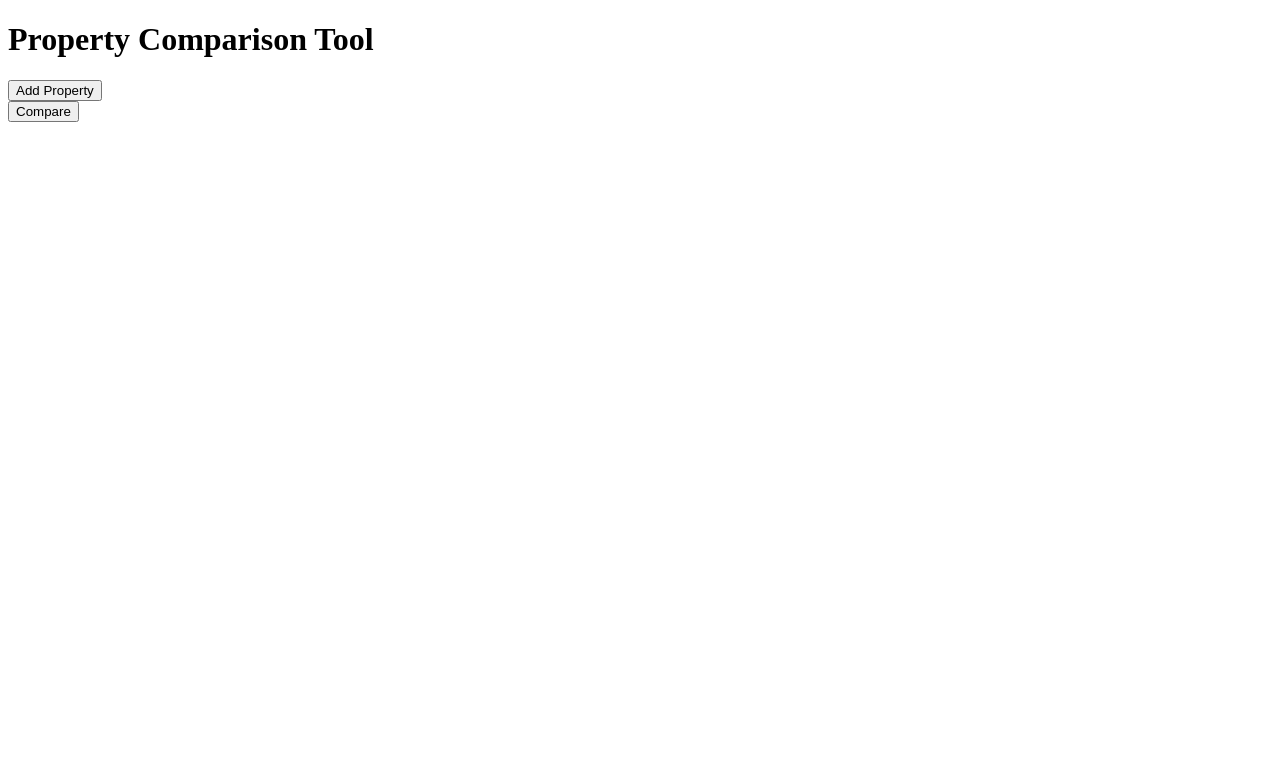
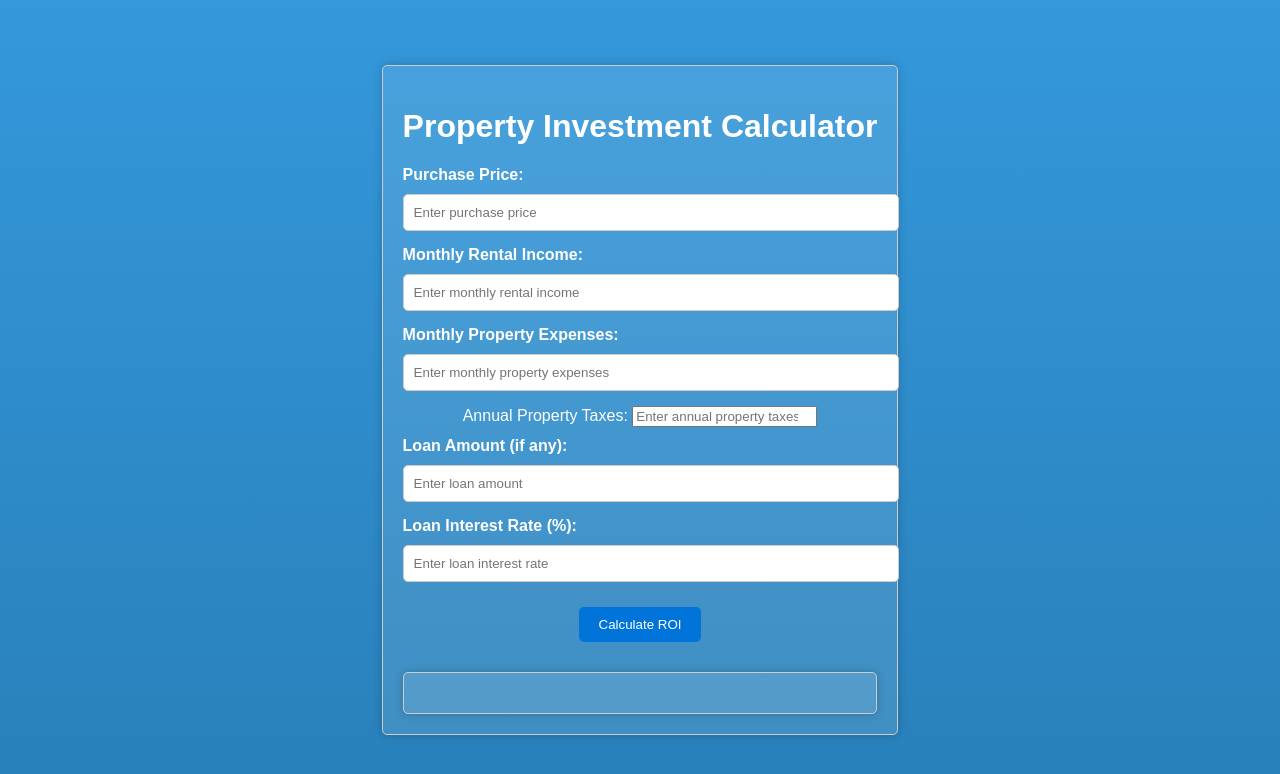
Before and after one commit to pratham5685/property-investment-calculator, a plain HTML site: page index.html in a window 1280 px wide. Drawn offline with Linux system fonts and the light colour scheme.

Commit message:
Update index.html

```diff
--- a/index.html
+++ b/index.html
@@ -1,18 +1,156 @@
 <!DOCTYPE html>
 <html>
 <head>
-    <title>Property Comparison Tool</title>
-    <link rel="stylesheet" type="text/css" href="style.css">
+    <title>Property Investment Calculator</title>
+    <style>
+        body {
+            font-family: Arial, sans-serif;
+            background: linear-gradient(to bottom, #3498db, #2980b9);
+            color: #fff;
+            text-align: center;
+            margin: 0;
+            padding: 0;
+            display: flex;
+            align-items: center;
+            justify-content: center;
+            min-height: 100vh;
+        }
+
+        .container {
+            max-width: 600px;
+            padding: 20px;
+            background: rgba(255, 255, 255, 0.1);
+            border: 1px solid #ccc;
+            border-radius: 5px;
+            box-shadow: 0 0 10px rgba(0, 0, 0, 0.2);
+        }
+
+        .input-container {
+            text-align: left;
+            margin: 10px 0;
+        }
+
+        .input-container label {
+            display: block;
+            font-weight: bold;
+            margin-bottom: 5px;
+        }
+
+        .input-container input {
+            width: 100%;
+            padding: 10px;
+            border: 1px solid #ccc;
+            border-radius: 5px;
+            margin: 5px 0;
+        }
+
+        .button {
+            background: #0074D9;
+            color: #fff;
+            padding: 10px 20px;
+            border: none;
+            border-radius: 5px;
+            cursor: pointer;
+            margin: 10px 0;
+            transition: background-color 0.3s;
+        }
+
+        .button:hover {
+            background: #0056b3;
+        }
+
+        .result-container {
+            text-align: left;
+            margin-top: 20px;
+            padding: 20px;
+            border: 1px solid #ccc;
+            border-radius: 5px;
+            background: rgba(255, 255, 255, 0.1);
+            box-shadow: 0 0 10px rgba(0, 0, 0, 0.2);
+        }
+
+        .result-container h2 {
+            margin-top: 0;
+        }
+    </style>
 </head>
 <body>
     <div class="container">
-        <h1>Property Comparison Tool</h1>
-        <button onclick="addProperty()" class="button">Add Property</button>
-        <div id="properties"></div>
-        <button onclick="compareProperties()" class="button">Compare</button>
-        <div id="comparisonResult" class="comparison-result"></div>
+        <h1>Property Investment Calculator</h1>
+        <div class="input-container">
+            <label for="purchasePrice">Purchase Price:</label>
+            <input type="number" id="purchasePrice" placeholder="Enter purchase price">
+        </div>
+
+        <div class="input-container">
+            <label for="rentalIncome">Monthly Rental Income:</label>
+            <input type="number" id="rentalIncome" placeholder="Enter monthly rental income">
+        </div>
+
+        <div class="input-container">
+            <label for="propertyExpenses">Monthly Property Expenses:</label>
+            <input type="number" id="propertyExpenses" placeholder="Enter monthly property expenses">
+        </div>
+
+        <div class "input-container">
+            <label for="propertyTaxes">Annual Property Taxes:</label>
+            <input type="number" id="propertyTaxes" placeholder="Enter annual property taxes">
+        </div>
+
+        <div class="input-container">
+            <label for="loanAmount">Loan Amount (if any):</label>
+            <input type="number" id="loanAmount" placeholder="Enter loan amount">
+        </div>
+
+        <div class="input-container">
+            <label for="interestRate">Loan Interest Rate (%):</label>
+            <input type="number" id="interestRate" placeholder="Enter loan interest rate">
+        </div>
+
+        <button onclick="calculateROI()" class="button">Calculate ROI</button>
+
+        <div id="result" class="result-container"></div>
     </div>
 
-    <script src="script.js"></script>
+    <script>
+        function calculateROI() {
+            const purchasePrice = parseFloat(document.getElementById("purchasePrice").value);
+            const rentalIncome = parseFloat(document.getElementById("rentalIncome").value);
+            const propertyExpenses = parseFloat(document.getElementById("propertyExpenses").value);
+            const propertyTaxes = parseFloat(document.getElementById("propertyTaxes").value);
+            const loanAmount = parseFloat(document.getElementById("loanAmount").value);
+            const interestRate = parseFloat(document.getElementById("interestRate").value);
+
+            if (isNaN(purchasePrice) || isNaN(rentalIncome)) {
+                document.getElementById("result").innerHTML = "Please enter valid numbers.";
+                return;
+            }
+
+            // Calculate annual income and expenses
+            const annualIncome = rentalIncome * 12;
+            const annualExpenses = propertyExpenses * 12 + propertyTaxes;
+
+            // Calculate net annual cash flow
+            const netCashFlow = annualIncome - annualExpenses;
+
+            // Calculate ROI with or without a loan
+            let roi;
+            if (loanAmount > 0 && interestRate > 0) {
+                const monthlyLoanPayment = calculateMonthlyLoanPayment(loanAmount, interestRate);
+                roi = (((netCashFlow - (monthlyLoanPayment * 12)) / purchasePrice) * 100).toFixed(2);
+            } else {
+                roi = ((netCashFlow / purchasePrice) * 100).toFixed(2);
+            }
+
+            document.getElementById("result").innerHTML = `Estimated ROI: ${roi}%`;
+        }
+
+        function calculateMonthlyLoanPayment(loanAmount, interestRate) {
+            const monthlyInterestRate = (interestRate / 100) / 12;
+            const numberOfPayments = 30 * 12; // Assuming a 30-year loan
+            const monthlyPayment = loanAmount * monthlyInterestRate / (1 - Math.pow(1 + monthlyInterestRate, -numberOfPayments));
+            return monthlyPayment;
+        }
+    </script>
 </body>
 </html>
```
